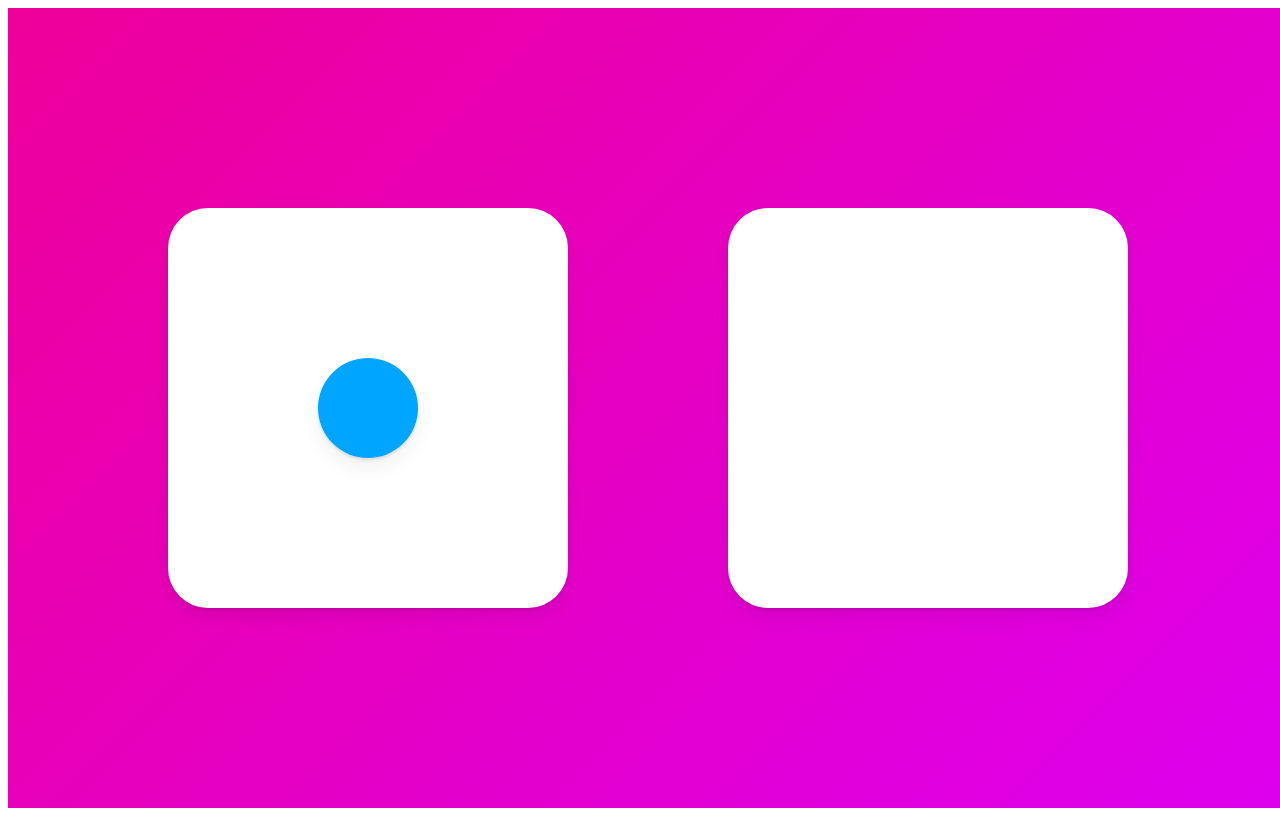
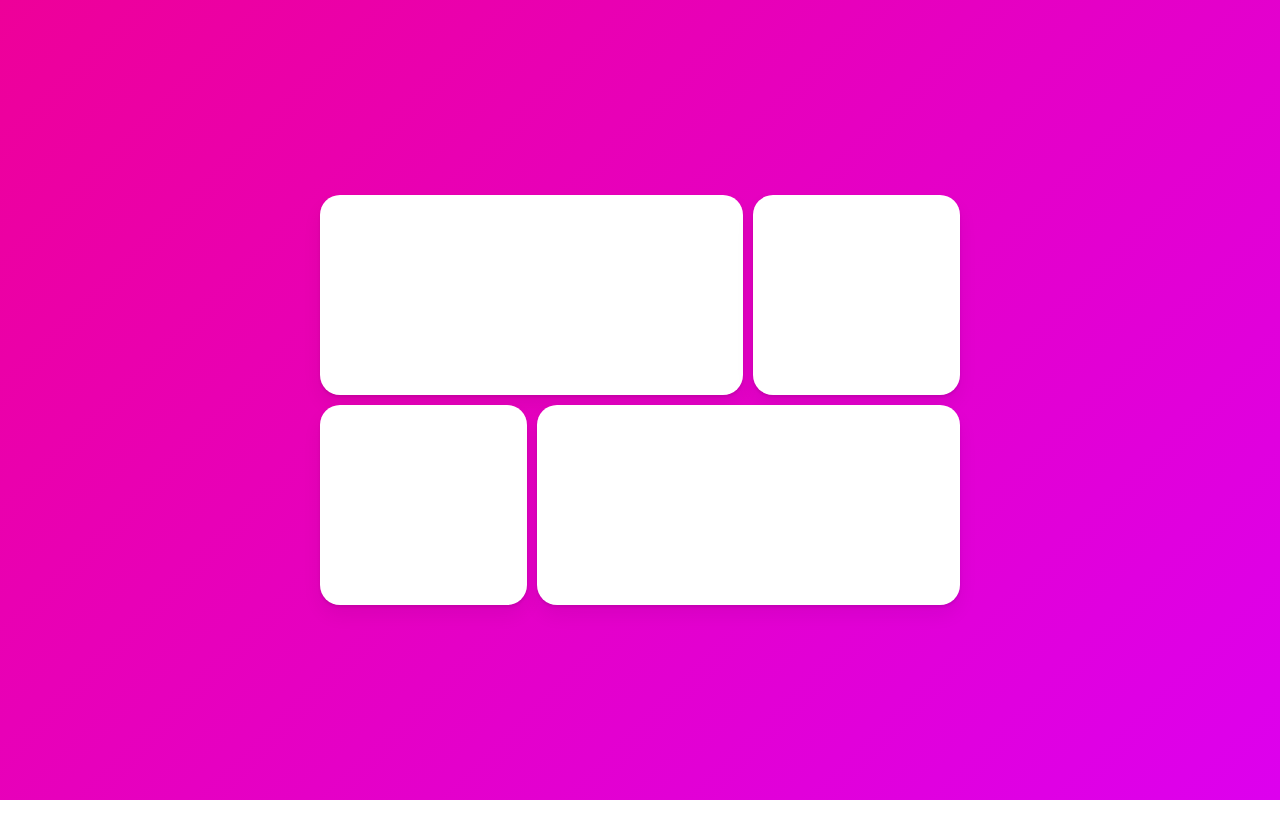
Before and after one commit to KSHoon522/netfilx-clone, a React (Create React App) app: page / in a window 1280 px wide. Built offline with nearby package versions, Linux system fonts and the light colour scheme.

Commit message:
shared Layout

```diff
--- a/src/App.tsx
+++ b/src/App.tsx
@@ -12,40 +12,58 @@
 `;
 
 const Box = styled(motion.div)`
-  width: 400px;
-  height: 400px;
+  height: 200px;
   background-color: rgba(255, 255, 255, 1);
-  border-radius: 40px;
+  border-radius: 20px;
   display: flex;
   justify-content: center;
   align-items: center;
   font-size: 28px;
   box-shadow: 0 2px 3px rgba(0, 0, 0, 0.1), 0 10px 20px rgba(0, 0, 0, 0.06);
 `;
-const Circle = styled(motion.div)`
-  background-color: #00a5ff;
-  height: 100px;
-  width: 100px;
-  box-shadow: 0 2px 3px rgba(0, 0, 0, 0.1), 0 10px 20px rgba(0, 0, 0, 0.06);
+
+const Grid = styled.div`
+  display: grid;
+  grid-template-columns: repeat(3, 1fr);
+  width: 50vw;
+  gap: 10px;
+  div:first-child,
+  div:last-child {
+    grid-column: span 2;
+  }
+`;
+
+const Overlay = styled(motion.div)`
+  width: 100%;
+  height: 100%;
+  position: absolute;
+  display: flex;
+  justify-content: center;
+  align-items: center;
 `;
 
 function App() {
-  const [clicked, setClicked] = useState(false);
-  const toggleClick = () => {
-    setClicked((prev) => !prev);
-  };
+  const [id, setId] = useState<null | string>(null);
+  console.log(id);
   return (
-    <Wrapper onClick={toggleClick}>
-      <Box>
-        {!clicked ? (
-          <Circle layoutId="circle" style={{ borderRadius: 50 }} />
+    <Wrapper>
+      <Grid>
+        {["1", "2", "3", "4"].map((n) => (
+          <Box onClick={() => setId(n)} key={n} layoutId={n} />
+        ))}
+      </Grid>
+      <AnimatePresence>
+        {id ? (
+          <Overlay
+            onClick={() => setId(null)}
+            initial={{ backgroundColor: "rgba(0,0,0,0)" }}
+            animate={{ backgroundColor: "rgba(0,0,0,0.5)" }}
+            exit={{ backgroundColor: "rgba(0,0,0,0)" }}
+          >
+            <Box layoutId={id} style={{ width: 400, height: 200 }} />
+          </Overlay>
         ) : null}
-      </Box>
-      <Box>
-        {clicked ? (
-          <Circle layoutId="circle" style={{ borderRadius: 0, scale: 2 }} />
-        ) : null}
-      </Box>
+      </AnimatePresence>
     </Wrapper>
   );
 }
--- a/src/index.tsx
+++ b/src/index.tsx
@@ -1,8 +1,65 @@
 import React from "react";
 import ReactDOM from "react-dom/client";
 import App from "./App";
+import { createGlobalStyle } from "styled-components";
 
 const root = ReactDOM.createRoot(
   document.getElementById("root") as HTMLElement
 );
-root.render(<App />);
+const GlobalStyle = createGlobalStyle`
+/* http://meyerweb.com/eric/tools/css/reset/
+   v2.0 | 20110126
+   License: none (public domain)
+*/
+
+html, body, div, span, applet, object, iframe,
+h1, h2, h3, h4, h5, h6, p, blockquote, pre,
+a, abbr, acronym, address, big, cite, code,
+del, dfn, em, img, ins, kbd, q, s, samp,
+small, strike, strong, sub, sup, tt, var,
+b, u, i, center,
+dl, dt, dd, ol, ul, li,
+fieldset, form, label, legend,
+table, caption, tbody, tfoot, thead, tr, th, td,
+article, aside, canvas, details, embed,
+figure, figcaption, footer, header, hgroup,
+menu, nav, output, ruby, section, summary,
+time, mark, audio, video {
+	margin: 0;
+	padding: 0;
+	border: 0;
+	font-size: 100%;
+	font: inherit;
+	vertical-align: baseline;
+}
+/* HTML5 display-role reset for older browsers */
+article, aside, details, figcaption, figure,
+footer, header, hgroup, menu, nav, section {
+	display: block;
+}
+body {
+	line-height: 1;
+}
+ol, ul {
+	list-style: none;
+}
+blockquote, q {
+	quotes: none;
+}
+blockquote:before, blockquote:after,
+q:before, q:after {
+	content: '';
+	content: none;
+}
+table {
+	border-collapse: collapse;
+	border-spacing: 0;
+}
+`;
+
+root.render(
+  <>
+    <GlobalStyle />
+    <App />
+  </>
+);
```
